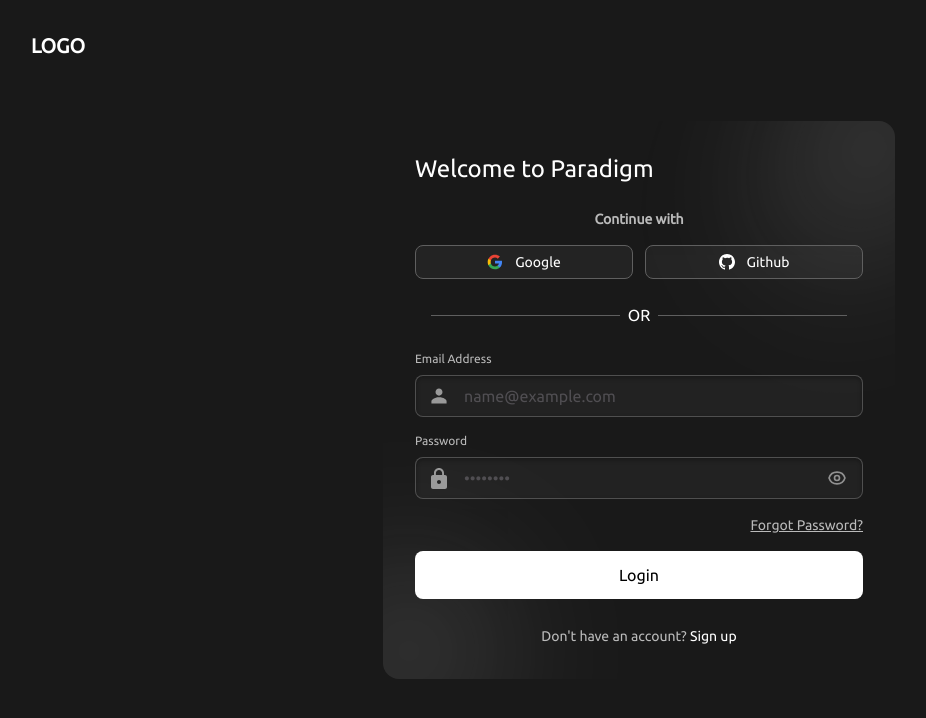
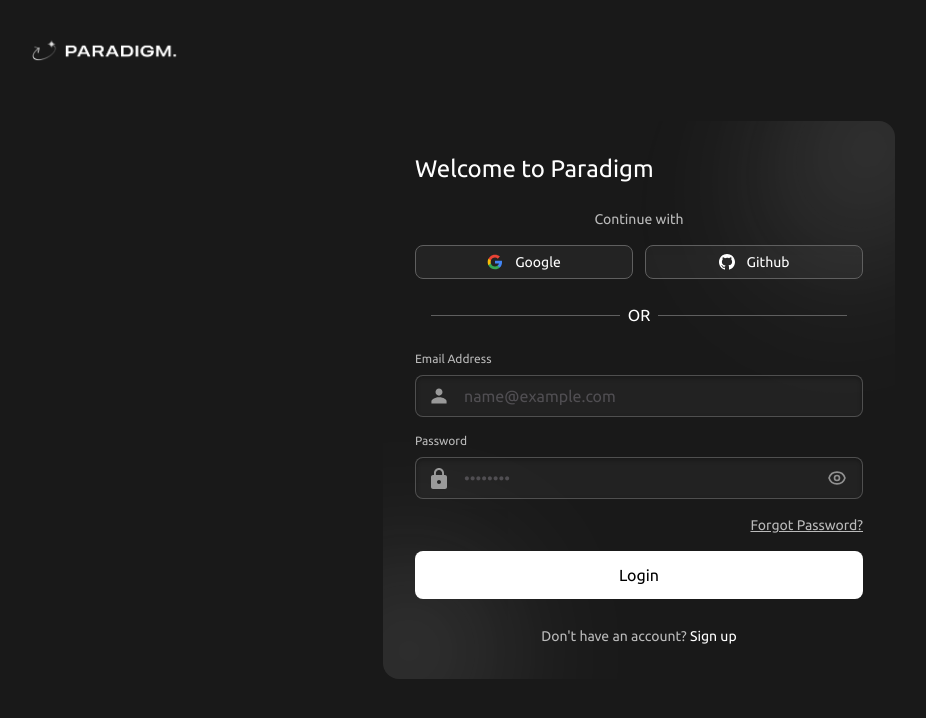
Before and after one commit to 71lols/paradigm-website, a Next.js app in the folder frontend/: page /login in a window 1280 px wide. Shown: the top 718 px of the page, without its empty margins (1-927 px from the left). Built offline with nearby package versions, Linux system fonts and the light colour scheme; no server answers.

Commit message:
login page branding

```diff
--- a/frontend/src/app/login/page.tsx
+++ b/frontend/src/app/login/page.tsx
@@ -135,9 +135,16 @@
     <div className="min-h-screen bg-[#191919] flex items-center justify-center p-4">
       {/* Logo */}
       <div className="absolute top-8 left-8">
-        <span className="text-white text-xl font-semibold">
-          <Link href="/">LOGO</Link>
-        </span>
+        <Link href="/">
+          <Image
+            src="/Logo.png"
+            alt="Paradigm Logo"
+            width={150}
+            height={125}
+            className="object-contain border-white"
+            priority
+          />
+        </Link>
       </div>
 
       {/* Login Container */}
@@ -170,7 +177,7 @@
 
             {/* Social Login Buttons */}
             <div>
-              <p className="text-center text-white/70 text-sm font-semibold mb-4">Continue with</p>
+              <p className="text-center text-white/70 text-sm font-medium mb-4">Continue with</p>
               <div className="flex gap-3">
                 <button
                   onClick={handleGoogleLogin}
```
